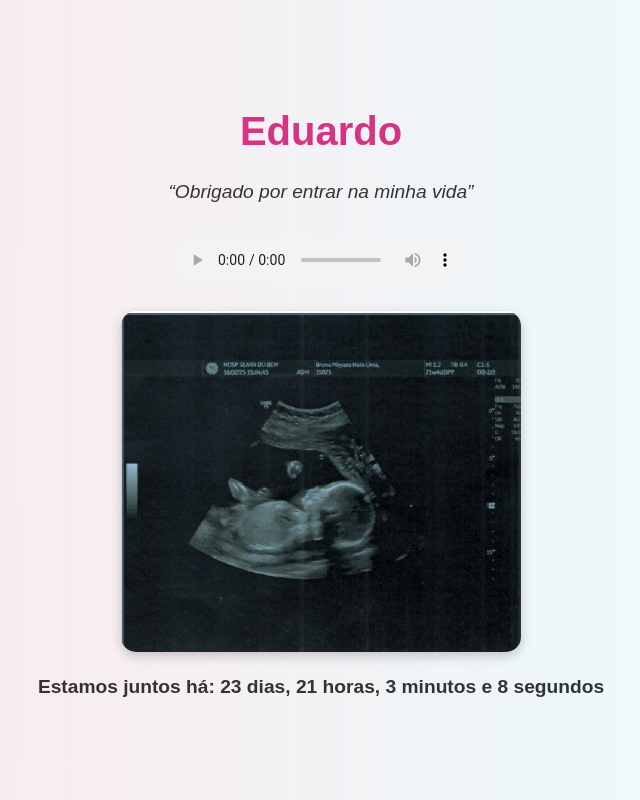
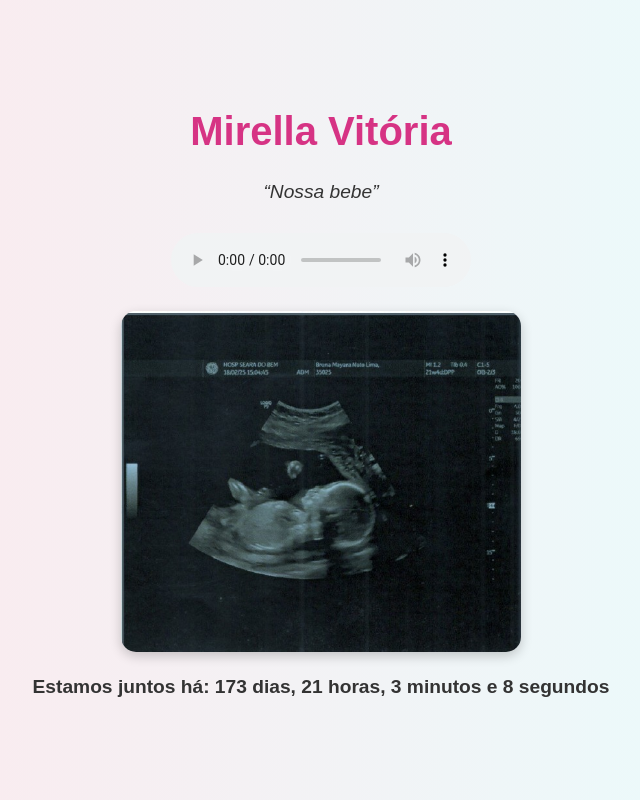
Before and after one commit to eduardodiasssss/messias, a plain HTML site: page index.html in a window 1280 px wide. Shown: the whole page, without its empty margins (319-959 px from the left). Drawn offline with Linux system fonts and the light colour scheme.

Commit message:
index.html

```diff
--- a/index.html
+++ b/index.html
@@ -4,15 +4,15 @@
 <head>
   <meta charset="UTF-8" />
   <meta name="viewport" content="width=device-width, initial-scale=1.0"/>
-  <title>Eduardo</title>
+  <title>Mirella Vitória</title>
   <link rel="stylesheet" href="style.css" />
 </head>
 <body>
   <div class="container">
-    <h1>Eduardo</h1>
-    <p class="frase">“Obrigado por entrar na minha vida”</p>
+    <h1>Mirella Vitória</h1>
+    <p class="frase">“Nossa bebe”</p>
     <audio controls autoplay loop>
-      <source src="musica.mp3.mp3" type="audio/mpeg" />
+      <source src="ultrasom.mp3" type="audio/mpeg" />
       Seu navegador não suporta áudio.
     </audio>
     <div class="foto">
@@ -22,7 +22,7 @@
   </div>
 
   <script>
-    const dataInicio = new Date("2025-03-30T01:00:00");
+    const dataInicio = new Date("2024-10-31T01:00:00");
     const contador = document.getElementById("contador");
 
     function atualizarTempo() {
```
